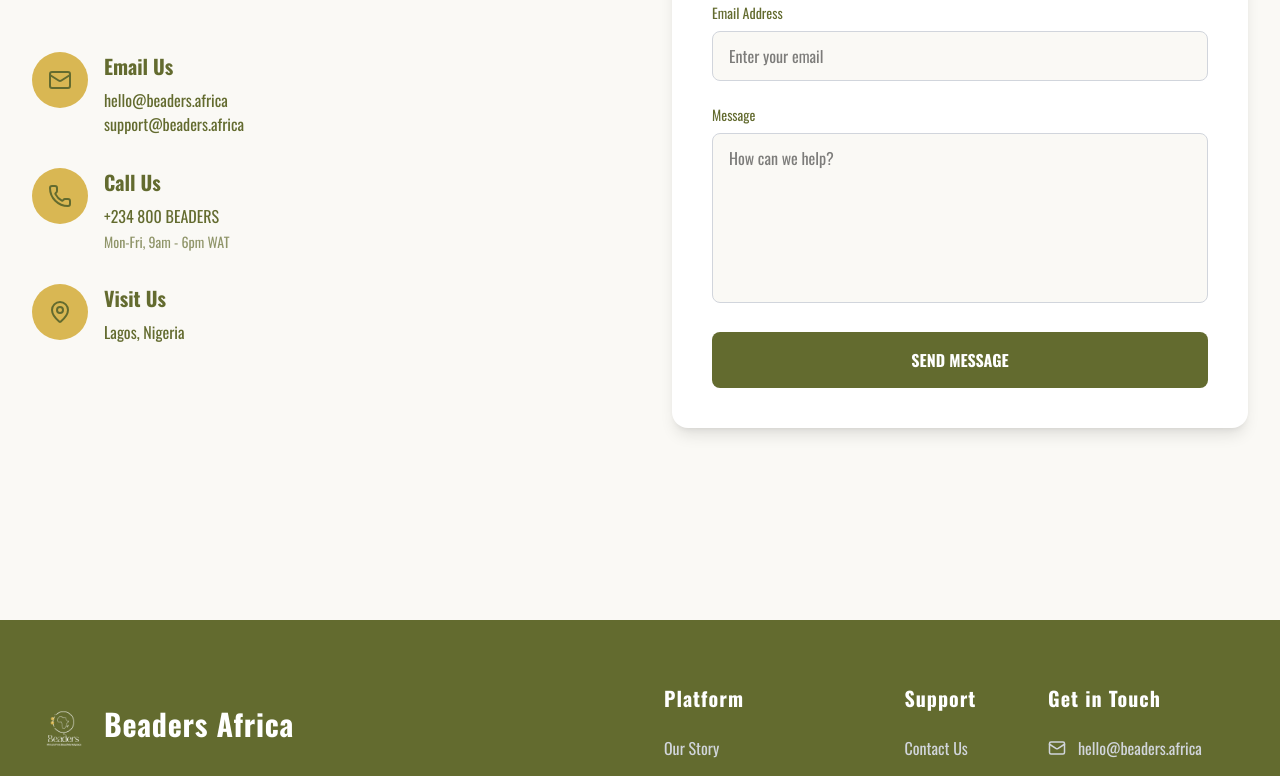
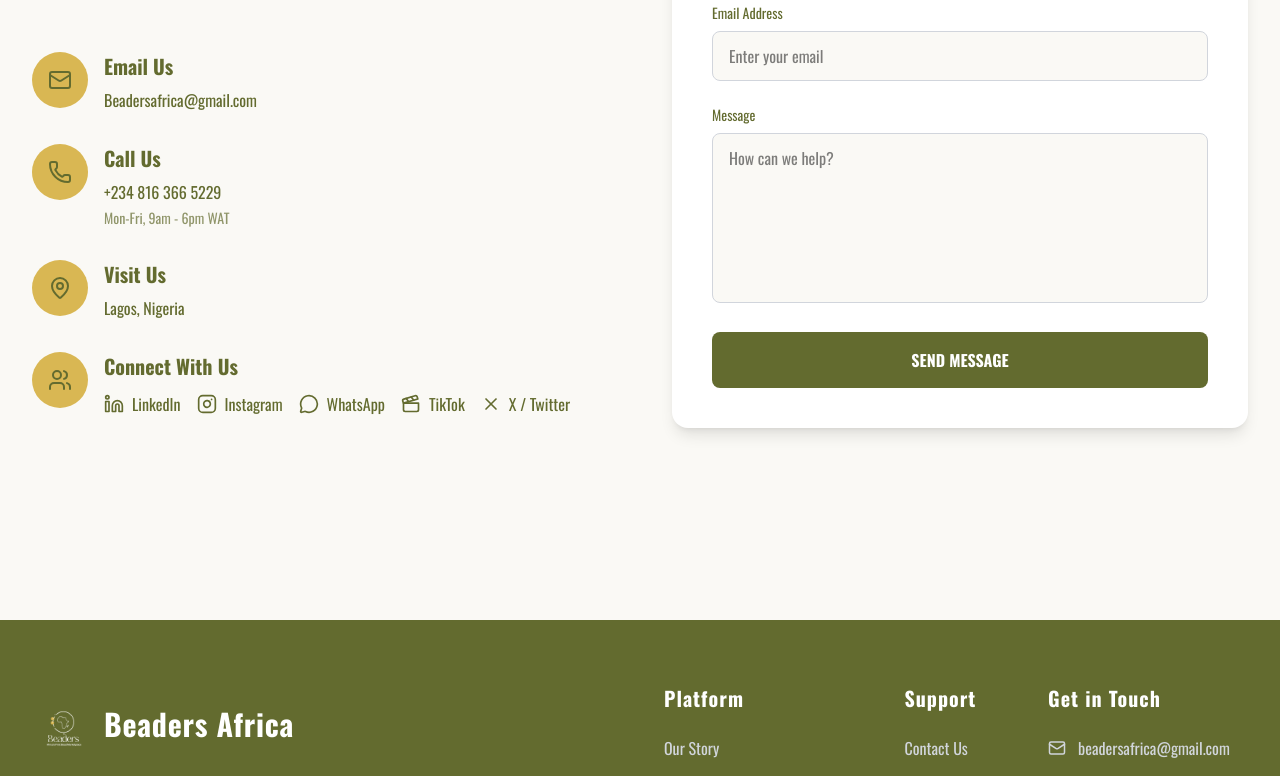
Before and after one commit to Gbolahan007/beaders, a Next.js app: page /contact in a window 1280 px wide. Shown: the part 331-1107 px from the top of the page. Built offline with nearby package versions, Linux system fonts and the light colour scheme.

Commit message:
updated contact

```diff
--- /dev/null
+++ b/app/_lib/data-client.ts
@@ -0,0 +1,17 @@
+import { createServerClient } from "./supabase";
+
+export async function getServicesDetail(slug: string) {
+  const supabase = createServerClient();
+  const { data, error } = await supabase
+    .from("services")
+    .select("*")
+    .eq("slug", slug)
+    .single();
+
+  if (error) {
+    console.error("Error fetching service detail:", error.message);
+    throw new Error("Could not fetch service detail");
+  }
+
+  return data;
+}
--- /dev/null
+++ b/app/_lib/supabase.ts
@@ -0,0 +1,12 @@
+import { createClient } from "@supabase/supabase-js";
+
+const supabaseUrl = process.env.NEXT_PUBLIC_SUPABASE_URL!;
+const supabaseServiceKey = process.env.SUPABASE_SERVICE_ROLE_KEY!;
+
+export function createServerClient() {
+  return createClient(supabaseUrl, supabaseServiceKey, {
+    auth: {
+      persistSession: false,
+    },
+  });
+}
--- a/app/about/page.tsx
+++ b/app/about/page.tsx
@@ -65,8 +65,8 @@
               style={{ borderTop: "4px solid #d9b753" }}
             >
               <p className="text-sm text-slate-600 italic">
-                &quot;I watched my grandmother thread stories into necklaces,
-                yet she struggled to find buyers beyond her village.&quot;
+                &quot;Bead making is not inferior to any job. When you own your
+                craft boldly, even kings and queens will look for you.&quot;
               </p>
             </div>
           </div>
--- a/app/components/ui/Footer.tsx
+++ b/app/components/ui/Footer.tsx
@@ -1,9 +1,11 @@
 import {
+  Clapperboard,
   Instagram,
   Linkedin,
   Mail,
   MessageCircle,
   Twitter,
+  X,
 } from "lucide-react";
 import Image from "next/image";
 
@@ -68,37 +70,59 @@
 
             {/* Social Icons */}
             <div className="flex gap-6 pt-4">
+              {/* Instagram */}
               <a
-                href="#"
+                href="https://www.instagram.com/beaders.africa"
                 style={{ color: TEXT_GREY }}
                 className={`transition-colors duration-300 hover:text-[${ACCENT_COLOR}]`}
+                target="_blank"
+                rel="noopener noreferrer"
               >
                 <Instagram size={22} />
               </a>
 
+              {/* X / Twitter */}
               <a
-                href="#"
+                href="https://x.com/beadersafrica"
                 style={{ color: TEXT_GREY }}
                 className={`transition-colors duration-300 hover:text-[${ACCENT_COLOR}]`}
+                target="_blank"
+                rel="noopener noreferrer"
               >
-                <Twitter size={22} />
+                <X size={22} /> {/* Using 'X' icon */}
               </a>
 
+              {/* LinkedIn */}
               <a
-                href="#"
+                href="https://www.linkedin.com/company/beaders-africa/"
                 style={{ color: TEXT_GREY }}
                 className={`transition-colors duration-300 hover:text-[${ACCENT_COLOR}]`}
+                target="_blank"
+                rel="noopener noreferrer"
               >
                 <Linkedin size={22} />
               </a>
+
+              {/* WhatsApp (MessageCircle) */}
               <a
-                href="https://wa.me/2348161554055"
+                href="https://wa.link/qxdfpz"
                 style={{ color: TEXT_GREY }}
                 className={`transition-colors duration-300 hover:text-[${ACCENT_COLOR}]`}
                 target="_blank"
                 rel="noopener noreferrer"
               >
                 <MessageCircle size={22} />
+              </a>
+
+              {/* TikTok (Clapperboard) - THE REMAINING ICON */}
+              <a
+                href="https://www.tiktok.com/@beadersafrica"
+                style={{ color: TEXT_GREY }}
+                className={`transition-colors duration-300 hover:text-[${ACCENT_COLOR}]`}
+                target="_blank"
+                rel="noopener noreferrer"
+              >
+                <Clapperboard size={22} />
               </a>
             </div>
           </div>
@@ -132,12 +156,12 @@
             </h4>
             <div className="space-y-4">
               <a
-                href="mailto:hello@beaders.africa"
+                href="mailto:beadersafrica@gmail.com"
                 style={{ color: TEXT_GREY }}
                 className={`flex items-center gap-3 text-base transition-colors duration-300 hover:text-[${ACCENT_COLOR}]`}
               >
                 <Mail size={18} />
-                hello@beaders.africa
+                beadersafrica@gmail.com
               </a>
 
               <div className=" space-y-2">
--- a/app/components/ui/ServicesPage.tsx
+++ b/app/components/ui/ServicesPage.tsx
@@ -8,6 +8,7 @@
   ShoppingBag,
 } from "lucide-react";
 import Image from "next/image";
+import Link from "next/link";
 import { useState, useEffect, useRef } from "react";
 import gsap from "gsap";
 import { ScrollTrigger } from "gsap/ScrollTrigger";
@@ -23,6 +24,7 @@
       "Discover curated collections of exquisite finished beaded jewelry from talented artisans. Browse unique pieces, limited editions, and seasonal collections.",
     icon: ShoppingBag,
     image: "/beads-making.jpeg",
+    slug: "beaders",
   },
   {
     id: 2,
@@ -32,6 +34,7 @@
       "Premium quality beads, findings, and tools for every project. From seed beads to gemstones, get everything you need for your creative vision.",
     icon: ShoppingBag,
     image: "/martt.jpeg",
+    slug: "material-store",
   },
   {
     id: 3,
@@ -41,6 +44,7 @@
       "Master the art of beading with our comprehensive courses. Learn techniques from basic to advanced, from expert instructors with decades of experience.",
     icon: BookOpen,
     image: "/academy.jpeg",
+    slug: "beaders-academy",
   },
   {
     id: 4,
@@ -50,6 +54,7 @@
       "Personalized beading services for custom creations and restoration. Transform your garments with intricate beadwork or restore your treasured pieces.",
     icon: Palette,
     image: "/custom.jpeg",
+    slug: "bespoke-beading",
   },
   {
     id: 5,
@@ -59,6 +64,7 @@
       "Give your old beaded pieces new life. Trade in, upgrade, or refurbish your collection. Sustainable luxury for conscious collectors.",
     icon: RefreshCw,
     image: "/rebur.jpeg",
+    slug: "trade-in",
   },
 ];
 
@@ -115,9 +121,10 @@
               const isHovered = hoveredId === service.id;
 
               return (
-                <div
+                <Link
                   key={service.id}
-                  className="group relative overflow-hidden rounded-lg border border-gray-200 bg-white transition-all duration-300 cursor-pointer hover:shadow-xl"
+                  href={`/services/${service.slug}`}
+                  className="group block relative overflow-hidden rounded-lg border border-gray-200 bg-white transition-all duration-300 cursor-pointer hover:shadow-xl"
                   onMouseEnter={() => setHoveredId(service.id)}
                   onMouseLeave={() => setHoveredId(null)}
                 >
@@ -128,8 +135,8 @@
                       alt={service.title}
                       fill
                       sizes="(max-width: 768px) 100vw,
-           (max-width: 1024px) 50vw,
-           33vw"
+                          (max-width: 1024px) 50vw,
+                          33vw"
                       className={`object-cover transition-transform duration-500 ${
                         isHovered ? "scale-110" : "scale-100"
                       }`}
@@ -184,7 +191,7 @@
                       />
                     </button>
                   </div>
-                </div>
+                </Link>
               );
             })}
           </div>
--- a/app/contact/page.tsx
+++ b/app/contact/page.tsx
@@ -6,7 +6,17 @@
 import { useRef, useActionState, useEffect } from "react";
 import { useFormStatus } from "react-dom";
 import { toast, Toaster } from "sonner";
-import { Mail, Phone, MapPin } from "lucide-react";
+import {
+  Mail,
+  Phone,
+  MapPin,
+  Users,
+  X,
+  Instagram,
+  Linkedin,
+  MessageCircle,
+  Clapperboard,
+} from "lucide-react";
 import { handleSubmit } from "../data/data-service";
 
 gsap.registerPlugin(ScrollTrigger);
@@ -172,6 +182,7 @@
             </p>
 
             {/* Contact Methods */}
+            {/* Contact Methods */}
             <div className="space-y-8">
               {/* Email */}
               <div ref={addContactInfo} className="flex items-start gap-4">
@@ -189,22 +200,14 @@
                     Email Us
                   </h3>
                   <a
-                    href="mailto:hello@beaders.africa"
+                    href="mailto:beadersafrica@gmail.com"
                     className="block hover:underline"
                     style={{ color: "#636b2f" }}
                   >
-                    hello@beaders.africa
-                  </a>
-                  <a
-                    href="mailto:support@beaders.africa"
-                    className="block hover:underline"
-                    style={{ color: "#636b2f" }}
-                  >
-                    support@beaders.africa
+                    Beadersafrica@gmail.com
                   </a>
                 </div>
               </div>
-
               {/* Phone */}
               <div ref={addContactInfo} className="flex items-start gap-4">
                 <div
@@ -221,11 +224,11 @@
                     Call Us
                   </h3>
                   <a
-                    href="tel:+234800BEADERS"
+                    href="tel:+2348163665229"
                     className="block hover:underline"
                     style={{ color: "#636b2f" }}
                   >
-                    +234 800 BEADERS
+                    +234 816 366 5229
                   </a>
                   <p
                     className="text-sm mt-1"
@@ -235,7 +238,6 @@
                   </p>
                 </div>
               </div>
-
               {/* Visit */}
               <div ref={addContactInfo} className="flex items-start gap-4">
                 <div
@@ -252,6 +254,80 @@
                     Visit Us
                   </h3>
                   <p style={{ color: "#636b2f" }}>Lagos, Nigeria</p>
+                </div>
+              </div>
+              <div ref={addContactInfo} className="flex items-start gap-4">
+                {/* Icon block */}
+                <div
+                  className="rounded-full p-4 shrink-0"
+                  style={{ backgroundColor: "#d9b753" }}
+                >
+                  <Users className="w-6 h-6" style={{ color: "#636b2f" }} />
+                </div>
+
+                {/* Social links */}
+                <div>
+                  <h3
+                    className="text-xl font-semibold mb-3"
+                    style={{ color: "#636b2f" }}
+                  >
+                    Connect With Us
+                  </h3>
+
+                  <div className="flex flex-wrap gap-4 items-center">
+                    <a
+                      href="https://www.linkedin.com/company/beaders-africa/"
+                      target="_blank"
+                      rel="noopener noreferrer" // Added for security best practice
+                      className="flex items-center gap-2 hover:underline"
+                      style={{ color: "#636b2f" }}
+                    >
+                      <Linkedin className="w-5 h-5" /> LinkedIn
+                    </a>
+
+                    <a
+                      href="https://www.instagram.com/beaders.africa?igsh=MWE2M3Z6d2VyY3M1Yg%3D%3D&utm_source=qr"
+                      target="_blank"
+                      rel="noopener noreferrer"
+                      className="flex items-center gap-2 hover:underline"
+                      style={{ color: "#636b2f" }}
+                    >
+                      <Instagram className="w-5 h-5" /> Instagram
+                    </a>
+
+                    <a
+                      href="https://wa.link/qxdfpz"
+                      target="_blank"
+                      rel="noopener noreferrer"
+                      className="flex items-center gap-2 hover:underline"
+                      style={{ color: "#636b2f" }}
+                    >
+                      {/* Replaced Whatsapp with MessageCircle */}
+                      <MessageCircle className="w-5 h-5" /> WhatsApp
+                    </a>
+
+                    <a
+                      href="https://www.tiktok.com/@beadersafrica"
+                      target="_blank"
+                      rel="noopener noreferrer"
+                      className="flex items-center gap-2 hover:underline"
+                      style={{ color: "#636b2f" }}
+                    >
+                      {/* Replaced TikTok with Clapperboard */}
+                      <Clapperboard className="w-5 h-5" /> TikTok
+                    </a>
+
+                    <a
+                      href="https://x.com/beadersafrica?s=21"
+                      target="_blank"
+                      rel="noopener noreferrer"
+                      className="flex items-center gap-2 hover:underline"
+                      style={{ color: "#636b2f" }}
+                    >
+                      {/* X is correct */}
+                      <X className="w-5 h-5" /> X / Twitter
+                    </a>
+                  </div>
                 </div>
               </div>
             </div>
--- /dev/null
+++ b/app/hooks/BackButton.tsx
@@ -0,0 +1,36 @@
+"use client";
+
+import { useRouter } from "next/navigation";
+
+export default function BackButton() {
+  const router = useRouter();
+
+  const handleBack = () => {
+    if (window.history.length > 1) {
+      window.history.back();
+    } else {
+      router.back();
+    }
+  };
+
+  return (
+    <button
+      onClick={handleBack}
+      className="inline-flex items-center gap-2 mb-8 text-gray-600 hover:text-gray-900 transition-colors cursor-pointer"
+    >
+      <svg
+        xmlns="http://www.w3.org/2000/svg"
+        className="h-5 w-5"
+        viewBox="0 0 20 20"
+        fill="currentColor"
+      >
+        <path
+          fillRule="evenodd"
+          d="M9.707 16.707a1 1 0 01-1.414 0l-6-6a1 1 0 010-1.414l6-6a1 1 0 011.414 1.414L5.414 9H17a1 1 0 110 2H5.414l4.293 4.293a1 1 0 010 1.414z"
+          clipRule="evenodd"
+        />
+      </svg>
+      Back
+    </button>
+  );
+}
--- /dev/null
+++ b/app/services/[slug]/page.tsx
@@ -0,0 +1,67 @@
+import { getServicesDetail } from "@/app/_lib/data-client";
+import BackButton from "@/app/hooks/BackButton";
+import React from "react";
+
+export default async function Page({
+  params,
+}: {
+  params: Promise<{ slug: string }>;
+}) {
+  const { slug } = await params;
+
+  const services = await getServicesDetail(slug);
+
+  if (!services) {
+    return (
+      <div className="max-w-3xl mx-auto py-24 text-center">
+        <h2 className="text-2xl font-bold text-red-600">Service not found</h2>
+      </div>
+    );
+  }
+
+  return (
+    <main className="max-w-4xl mx-auto px-6 py-28">
+      {/* Back Button */}
+      <BackButton />
+
+      {/* Title */}
+      <h1
+        className="text-3xl md:text-5xl font-bold mb-6"
+        style={{ color: "#636b2f" }}
+      >
+        {services.title}
+      </h1>
+
+      {/* Subtitle */}
+      <h2
+        className="text-xl md:text-2xl font-semibold mb-10"
+        style={{ color: "#d9b753" }}
+      >
+        {services.sub_title}
+      </h2>
+
+      {/* Benefits */}
+      <section className="space-y-4">
+        <h3 className="text-xl font-bold mb-4" style={{ color: "#636b2f" }}>
+          Key Benefits
+        </h3>
+
+        <ul className="space-y-3">
+          {services.benefits?.map((item: string, index: number) => (
+            <li
+              key={index}
+              className="flex items-start gap-3 text-gray-800 leading-relaxed"
+            >
+              {/* Bullet icon */}
+              <span
+                className="mt-2 block h-3 w-3 rounded-full"
+                style={{ backgroundColor: "#d9b753" }}
+              />
+              <p>{item}</p>
+            </li>
+          ))}
+        </ul>
+      </section>
+    </main>
+  );
+}
--- a/package.json
+++ b/package.json
@@ -10,6 +10,7 @@
   },
   "dependencies": {
     "@gsap/react": "^2.1.2",
+    "@supabase/supabase-js": "^2.86.2",
     "gsap": "^3.13.0",
     "lucide-react": "^0.555.0",
     "next": "16.0.6",
```
Also changed, not shown: 1 other file (tests, documents, lock files or other folders).
